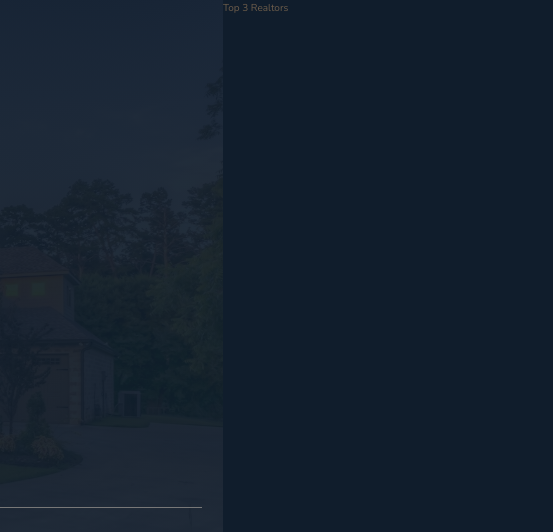
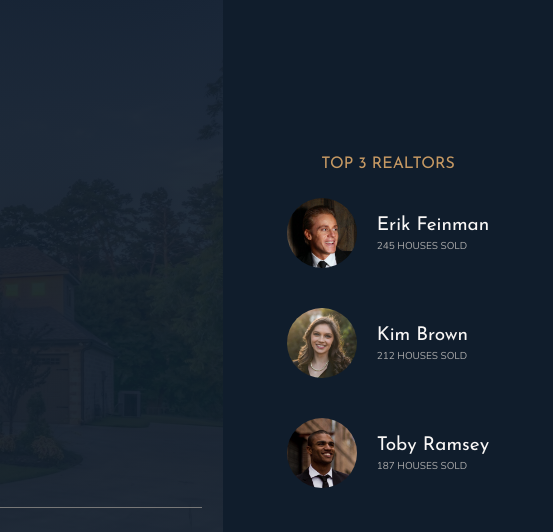
Before and after one commit to SimasDei/nexter, a website: page index.html in a window 1280 px wide. Shown: the top 532 px of the page, 727-1280 px from the left. Drawn offline with nearby package versions, Linux system fonts and the light colour scheme.

Commit message:
add realtors section markup and styling

```diff
--- a/index.html
+++ b/index.html
@@ -32,7 +32,24 @@
       </div>
     </header>
     <div class="realtors">
-      Top 3 Realtors
+      <h3 class="heading-3">Top 3 Realtors</h3>
+      <div class="realtors__list">
+        <img src="img/realtor-1.jpeg" alt="realtor-1" class="realtors__img" />
+        <div class="realtors__details">
+          <h4 class="heading-4 heading-4--light">Erik Feinman</h4>
+          <p class="realtors__sold">245 houses sold</p>
+        </div>
+        <img src="img/realtor-2.jpeg" alt="realtor-2" class="realtors__img" />
+        <div class="realtors__details">
+          <h4 class="heading-4 heading-4--light">Kim Brown</h4>
+          <p class="realtors__sold">212 houses sold</p>
+        </div>
+        <img src="img/realtor-3.jpeg" alt="realtor-3" class="realtors__img" />
+        <div class="realtors__details">
+          <h4 class="heading-4 heading-4--light">Toby Ramsey</h4>
+          <p class="realtors__sold">187 houses sold</p>
+        </div>
+      </div>
     </div>
     <section class="features">
       <div class="feature">
--- a/sass/_realtors.scss
+++ b/sass/_realtors.scss
@@ -1,4 +1,31 @@
 .realtors {
   background-color: $color-secondary;
   grid-column: col-start 7 / full-end;
+  padding: 3rem;
+
+  display: grid;
+  align-content: center;
+  justify-content: center;
+  grid-row-gap: 2rem;
+  justify-items: center;
+
+  &__list {
+    display: grid;
+    grid-template-columns: min-content max-content;
+    grid-column-gap: 2rem;
+    grid-row-gap: 5vh;
+    align-items: center;
+  }
+
+  &__img {
+    width: 7rem;
+    border-radius: 50%;
+    display: block;
+  }
+
+  &__sold {
+    text-transform: uppercase;
+    color: $color-grey-light-2;
+    margin-top: -3px;
+  }
 }
```
Also changed, not shown: css/style.css.
